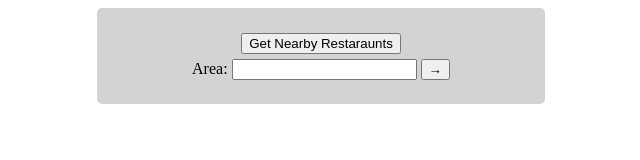
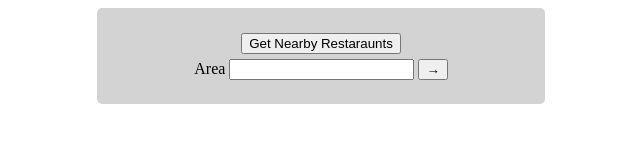
Before and after one commit to Chintufp/Food-Places, a plain HTML site: page index.html in a window 1280 px wide. Shown: the full height of the page, 319-959 px from the left. Drawn offline with Linux system fonts and the light colour scheme.

Commit message:
Test Commit

```diff
--- a/app.js
+++ b/app.js
@@ -1,6 +1,6 @@
 // Global Variables
+// kaka
 
-// Grab the restaraunt list section
 const restaurantList = document.getElementById("restaraunt-list");
 
 // Get Body
--- a/index.html
+++ b/index.html
@@ -19,9 +19,8 @@
         <div id="area-info">
             <button id="get-nearby-restaraunts">Get Nearby Restaraunts</button>
             <div>
-
-                <label for="area">Area:</label>
-                <input type="text" name="area" id="area">
+          <label for="area">Area</label>
+          <input type="text" name="area" id="area" />
                 <button id="submit">→</button>
             </div>
 
```
